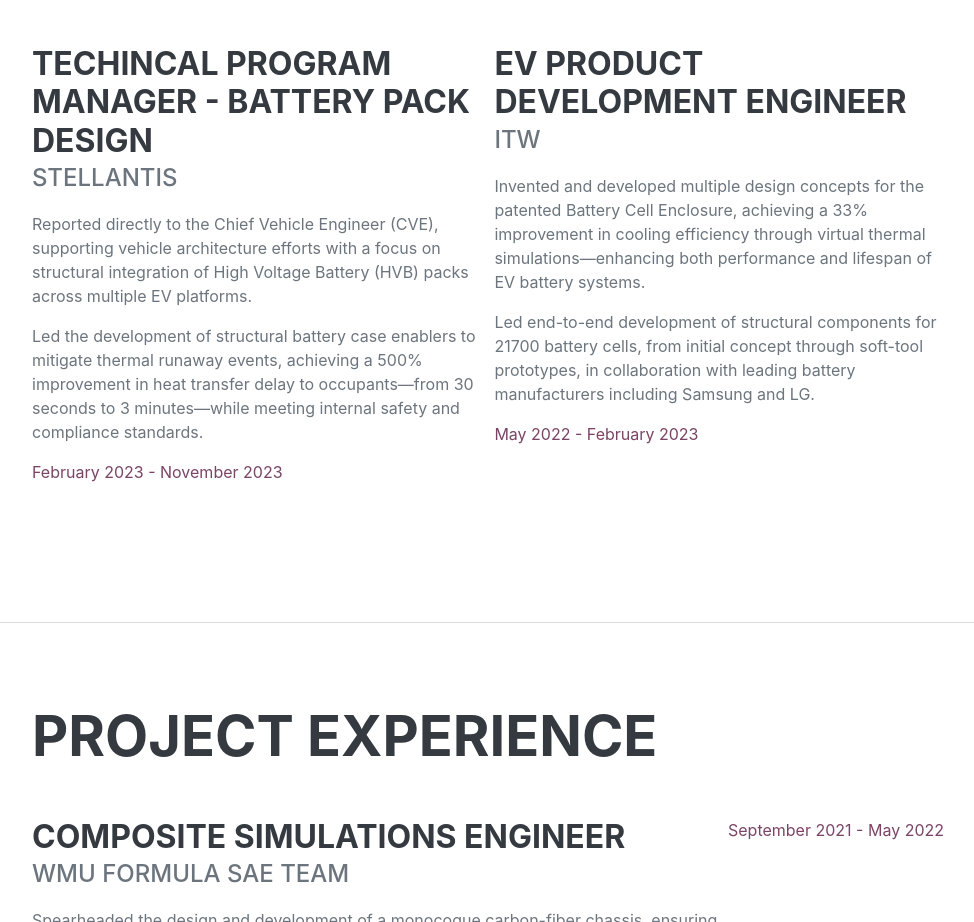
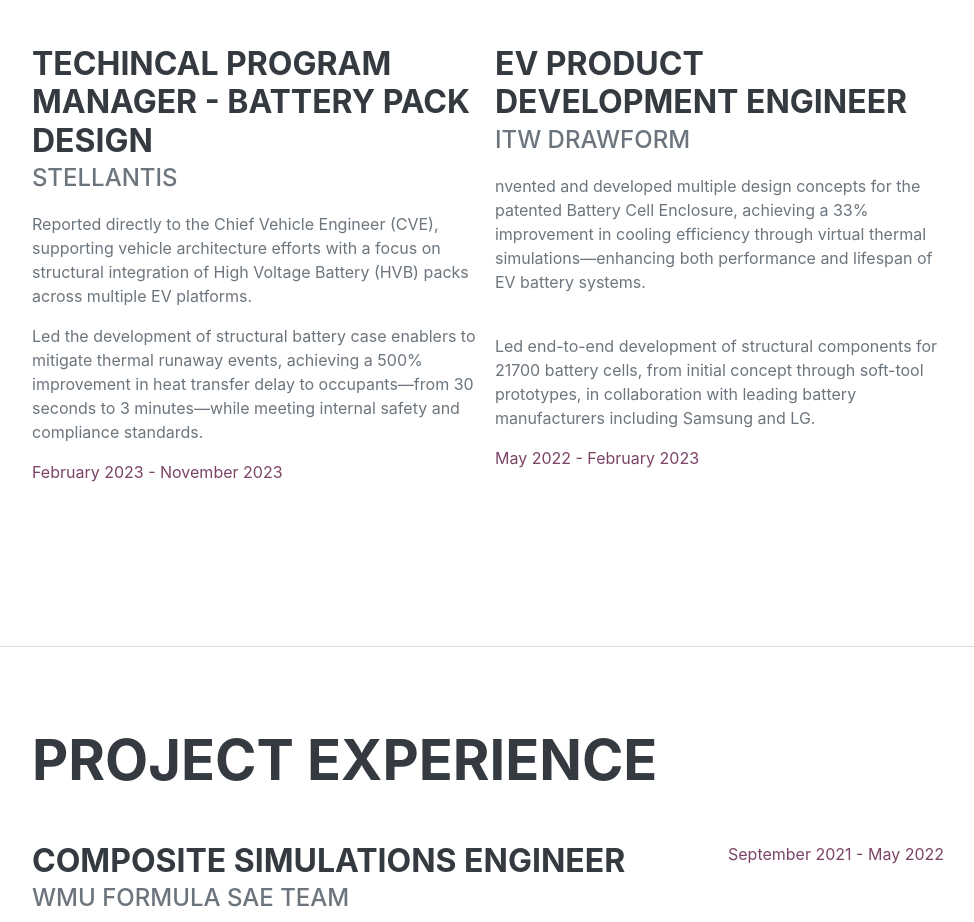
Before and after one commit to vinayakchettier/vinayakchettier.github.io, a plain HTML site: page index.html in a window 1280 px wide. Shown: the part 1456-2378 px from the top of the page, without its empty margins (288-1262 px from the left). Drawn offline with nearby package versions, Linux system fonts and the light colour scheme; a web font is replaced by a local one.

Commit message:
Update index.html

```diff
--- a/index.html
+++ b/index.html
@@ -79,15 +79,15 @@
                             <p>Reported directly to the Chief Vehicle Engineer (CVE), supporting vehicle architecture efforts with a focus on structural integration of High Voltage Battery (HVB) packs across multiple EV platforms. </p>
 			    <p>Led the development of structural battery case enablers to mitigate thermal runaway events, achieving a 500% improvement in heat transfer delay to occupants—from 30 seconds to 3 minutes—while meeting internal safety and compliance standards. </p>
                         </div>
-                        <div class="flex-shrink-0"><span class="text-primary">February 2023 - November 2023</span></div>
+			<div class="flex-shrink-0"><span class="text-primary">February 2023 - November 2023</span></div>
                     </div>
                     <div class="d-flex flex-column flex-md-row justify-content-between mb-5">
                         <div class="flex-grow-1">
-			<div class="flex-grow-1">
+                        <div class="flex-grow-1">
                             <h3 class="mb-0">EV Product Development Engineer </h3>
-                            <div class="subheading mb-3">ITW</div>
-			    <p>Invented and developed multiple design concepts for the patented Battery Cell Enclosure, achieving a 33% improvement in cooling efficiency through virtual thermal simulations—enhancing both performance and lifespan of EV battery systems.</p>
-			    <p>Led end-to-end development of structural components for 21700 battery cells, from initial concept through soft-tool prototypes, in collaboration with leading battery manufacturers including Samsung and LG. </p>
+                            <div class="subheading mb-3">ITW Drawform</div>
+                            <p>nvented and developed multiple design concepts for the patented Battery Cell Enclosure, achieving a 33% improvement in cooling efficiency through virtual thermal simulations—enhancing both performance and lifespan of EV battery systems.</p>
+                            <p>Led end-to-end development of structural components for 21700 battery cells, from initial concept through soft-tool prototypes, in collaboration with leading battery manufacturers including Samsung and LG. </p>
                         </div>
                         <div class="flex-shrink-0"><span class="text-primary">May 2022 - February 2023</span></div>
                     </div>
```
